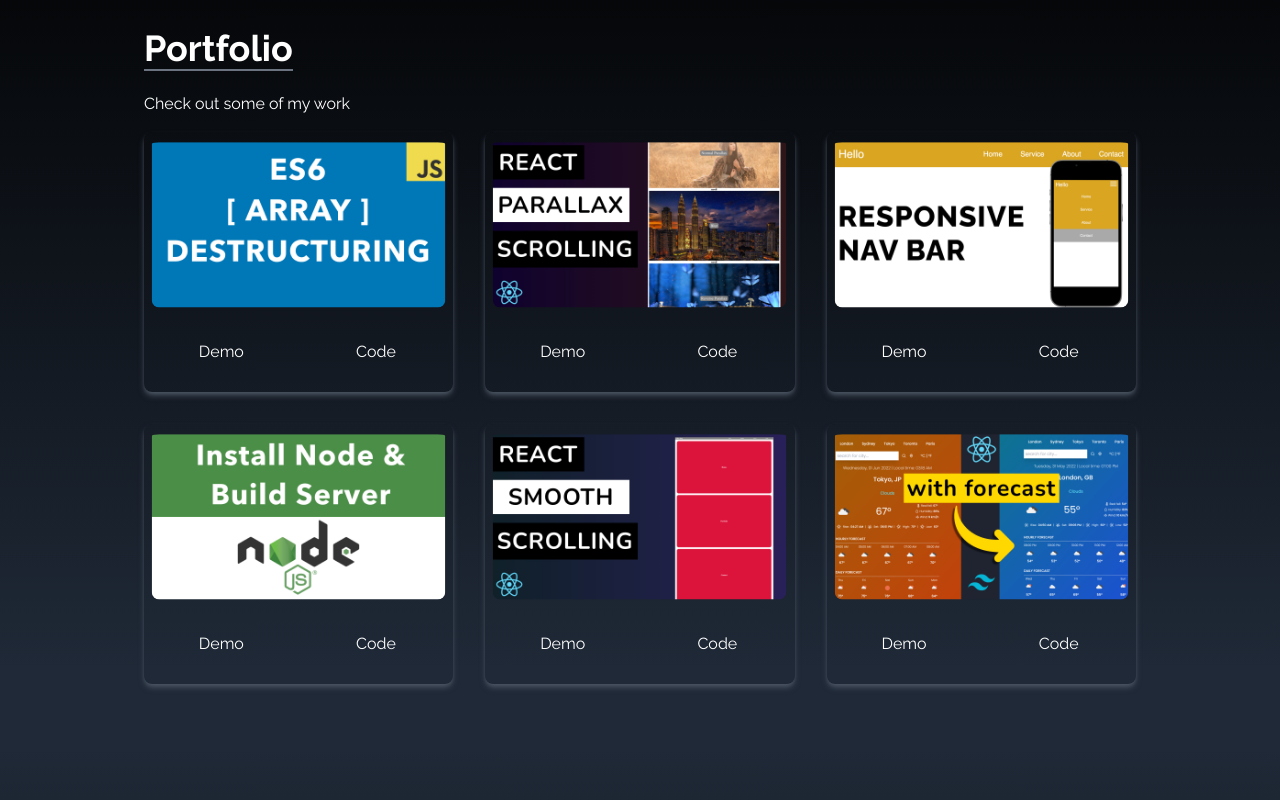
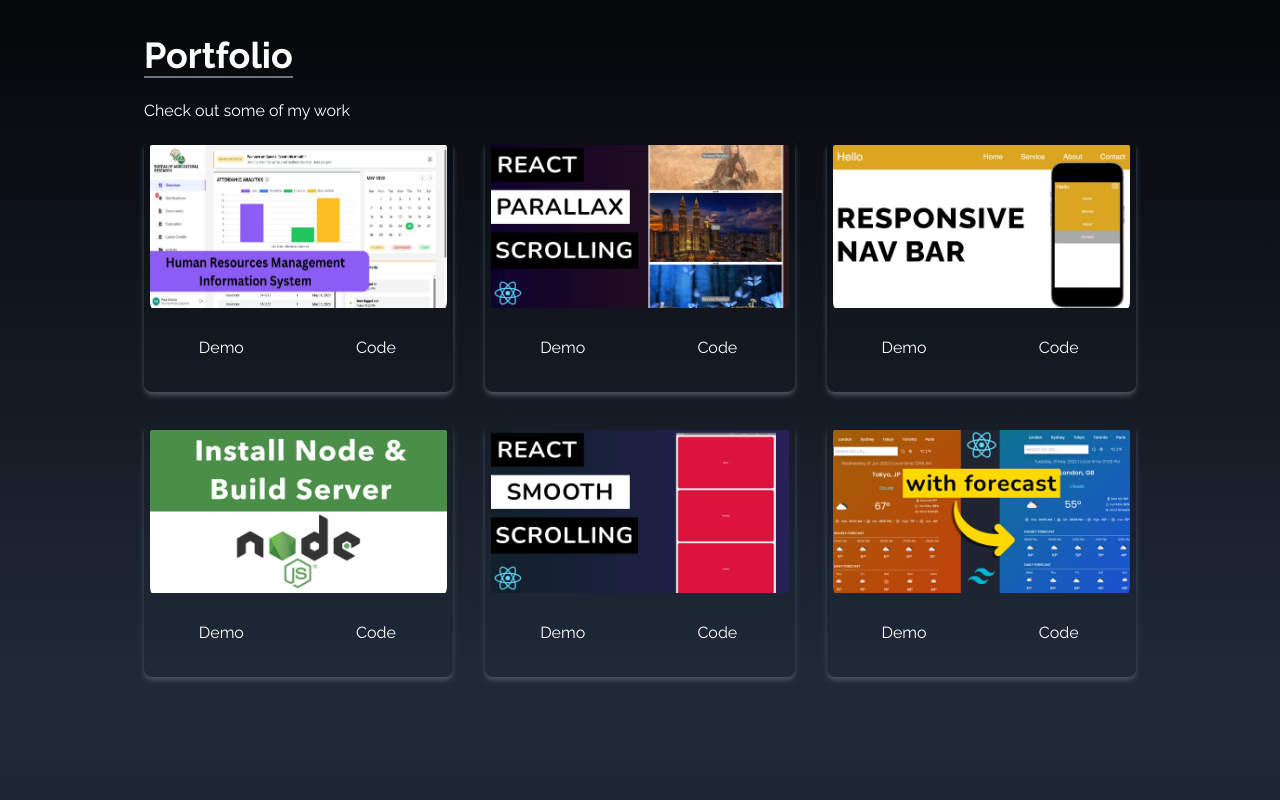
Before and after one commit to GraeonasneS/My-Portfolio, a React (Create React App) app in the folder react-portfolio/: page / in a window 1280 px wide. Shown: the part 1732-2532 px from the top of the page. Built offline with nearby package versions, Linux system fonts and the light colour scheme.

Commit message:
Minor changes: Portfolio updated

```diff
--- a/react-portfolio/src/components/Portfolio.jsx
+++ b/react-portfolio/src/components/Portfolio.jsx
@@ -1,5 +1,5 @@
 import React from "react";
-import arrayDestruct from "../assets/portfolio/arrayDestruct.jpg";
+import barWebsite from "../assets/portfolio/barWebsite.jpg";
 import installNode from "../assets/portfolio/installNode.jpg";
 import navbar from "../assets/portfolio/navbar.jpg";
 import reactParallax from "../assets/portfolio/reactParallax.jpg";
@@ -10,7 +10,7 @@ const Portfolio = () => {
   const portfolios = [
     {
       id: 1,
-      src: arrayDestruct,
+      src: barWebsite,
     },
     {
       id: 2,
@@ -53,7 +53,7 @@ const Portfolio = () => {
               <img
                 src={src}
                 alt=""
-                className="rounded-lg duration-200 hover:scale-105 scale-95 pt-1.5"
+                className="rounded-lg duration-200 hover:scale-105 h-2/3 w-full scale-100 px-1.5 pt-1.5"
               />
               <div className="flex items-center justify-center">
                 <button className="w-1/2 px-6 py-3 m-4 duration-200 hover:scale-105">
```
Also changed, not shown: react-portfolio/src/assets/portfolio/barWebsite.jpg (added).
